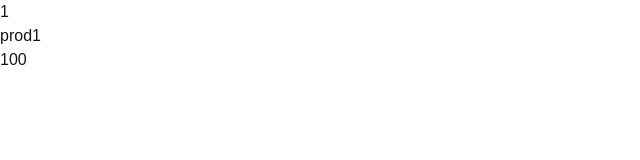
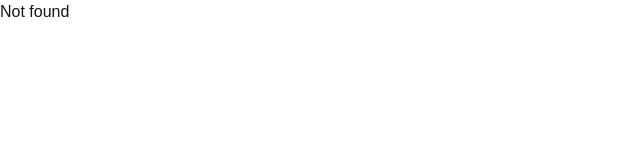
Before and after one commit to Alfaussa/next-app, a Next.js app: page /prod/1 in a window 1280 px wide. Shown: the top 160 px of the page, without its empty margins (0-640 px from the left). Built offline with nearby package versions, Linux system fonts and the light colour scheme.

Commit message:
⊗jsnxPmRtSA

```diff
--- /dev/null
+++ b/src/app/prod/[...slugs]/page.jsx
@@ -0,0 +1,29 @@
+// файл: src/app/prod/[...slugs]/page.jsx
+
+export default function Prod({ params }) {
+	console.log('params:', params);
+  const [category, name] = params?.slugs || [];
+
+  const prods = [
+    { category: 'catg1', name: 'prod1', cost: 100 },
+    { category: 'catg1', name: 'prod2', cost: 200 },
+    { category: 'catg2', name: 'prod1', cost: 300 },
+    { category: 'catg2', name: 'prod3', cost: 400 },
+  ];
+
+  const prod = prods.find(
+    (prod) => prod.category === category && prod.name === name
+  );
+
+  if (!prod) {
+    return <div>Not found</div>;
+  }
+
+  return (
+    <div>
+      <p>{prod.category}</p>
+      <p>{prod.name}</p>
+      <p>{prod.cost}</p>
+    </div>
+  );
+}
--- a/src/app/prod/[id]/page.jsx
+++ /dev/null
@@ -1,40 +0,0 @@
-import React from 'react'
-
-
-let prods = [
-	{
-		id: 1,
-		name: 'prod1',
-		cost: 100,
-	},
-	{
-		id: 2,
-		name: 'prod2',
-		cost: 200,
-	},
-	{
-		id: 3,
-		name: 'prod3',
-		cost: 300,
-	},
-];
-
-const  Page = async ({params}) => {
-
-    const myId = parseInt(params.id, 10);
-    const prod = prods.find(prod =>(prod.id === myId));
-
- if (!prod) {
-    return <p>Not found</p>
-
-  }
-
-  return (<>
-    <div>{prod.id}</div>
-    <div>{prod.name}</div>
-    <div>{prod.cost}</div>
-
-  </>)
-}
-
-export default Page
```
